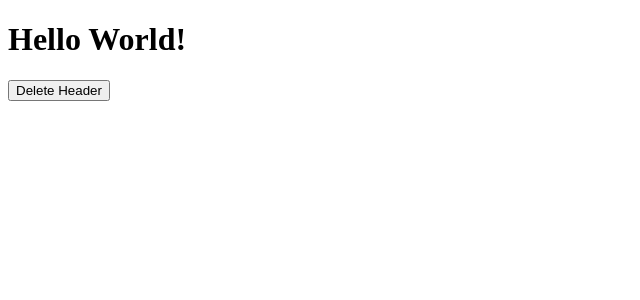
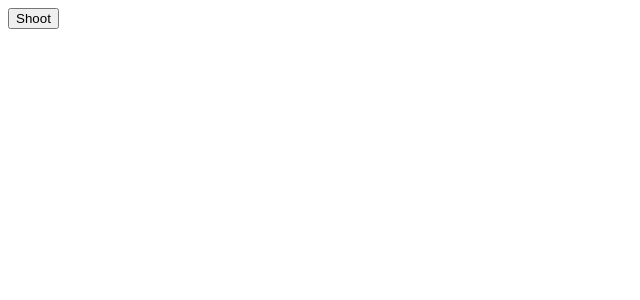
Before and after one commit to Sudo-Bear/mysecondreact, a React (Create React App) app: page / in a window 1280 px wide. Shown: the top 300 px of the page, without its empty margins (0-640 px from the left). Built offline with nearby package versions, Linux system fonts and the light colour scheme.

Commit message:
Even handler practice

```diff
--- a/src/index.js
+++ b/src/index.js
@@ -2,35 +2,12 @@ import React from 'react';
 import ReactDOM from 'react-dom';
 import Car from './App.js';
 
-class Container extends React.Component {
-  constructor(props) {
-    super(props);
-    this.state = {show: true};
-  }
-  delHeader = () => {
-    this.setState({show: false});
-  }
-  render() {
-    let myheader;
-    if (this.state.show) {
-      myheader = <Child />;
-    };
-    return (
-      <div>
-        {myheader}
-        <button type="button" onClick={this.delHeader}>Delete Header</button>
-      </div>
-    )
-  }
+function shoot() {
+  alert("Great Shot!")
 }
 
-class Child extends React.Component {
-  componentWillUnmount() {
-    alert("The component named Header is about to be unmounted");
-  }
-  render() {
-    return (<h1>Hello World!</h1>);
-  }
-}
+const thing = (
+  <button onClick={shoot}>Shoot</button>
+)
 
-ReactDOM.render(<Container />, document.getElementById("root"));
+ReactDOM.render(thing, document.getElementById("root"));
```
